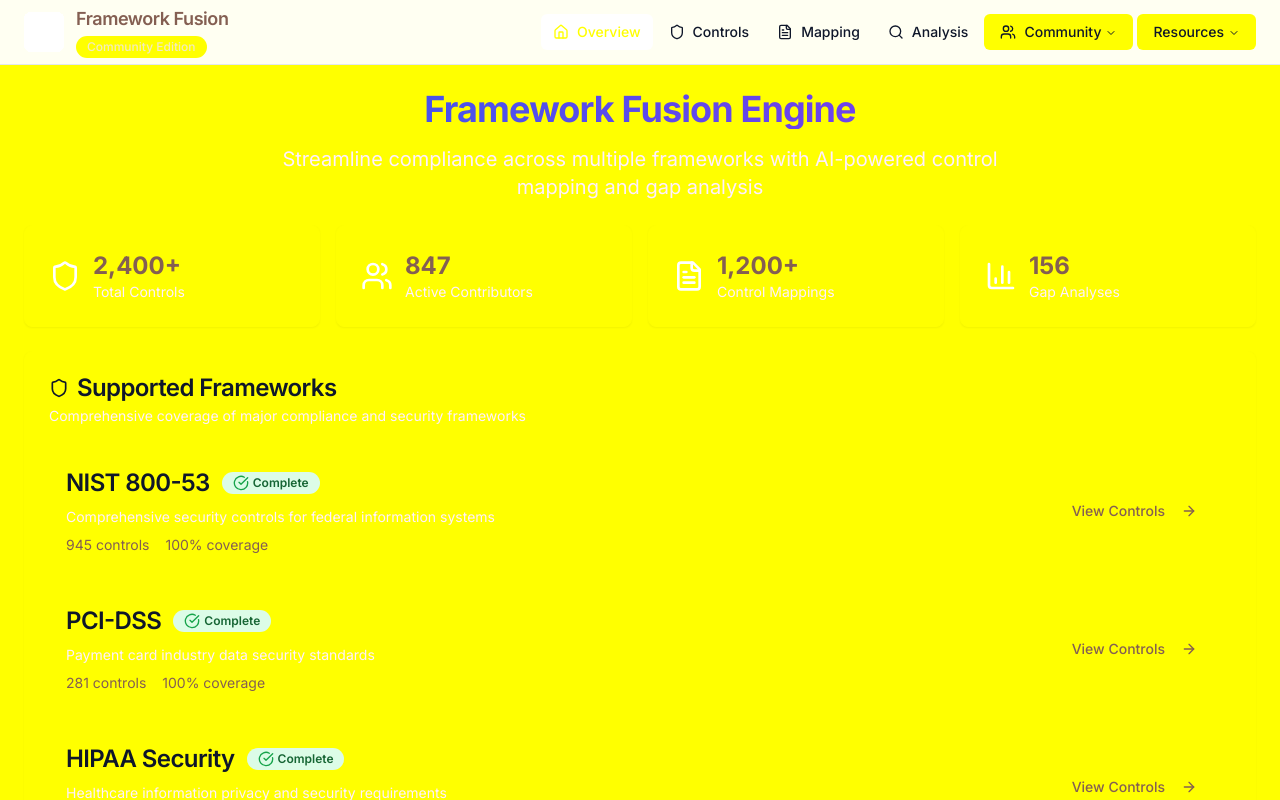
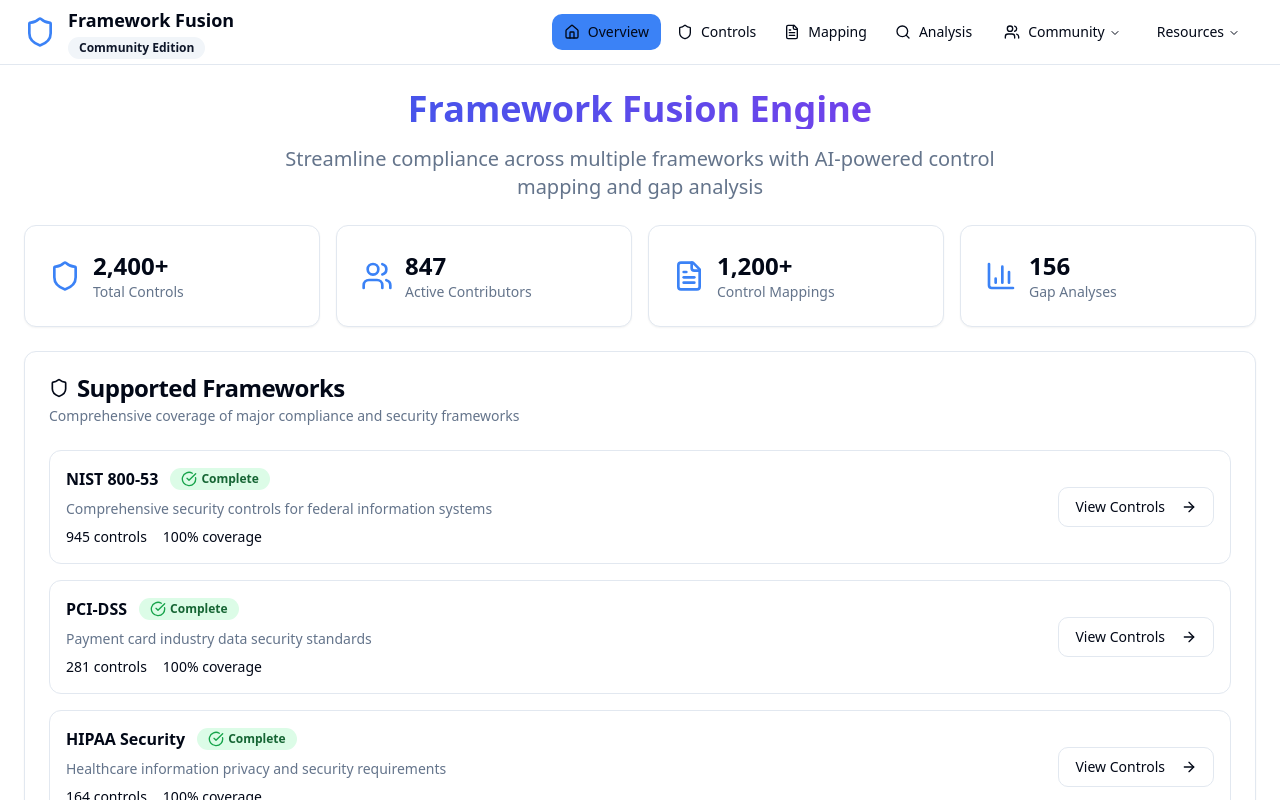
Before and after one commit to mmacri/framework-fusion-engine, a React (Vite) app: page / in a window 1280 px wide. Both pictures are taken after a click on the button "Enter Platform". Shown: the top 800 px of the page. Built offline with nearby package versions, Linux system fonts and the light colour scheme.

Commit message:
Reverted to commit 4273ec7dafbebf413c5a818d55db5690cd8e2aa5

```diff
--- a/index.html
+++ b/index.html
@@ -1,101 +1,24 @@
-
-<!doctype html>
+<!DOCTYPE html>
 <html lang="en">
   <head>
     <meta charset="UTF-8" />
-    <link rel="icon" type="image/svg+xml" href="/favicon.ico" />
     <meta name="viewport" content="width=device-width, initial-scale=1.0" />
+    <title>framework-fusion-engine</title>
+    <meta name="description" content="Lovable Generated Project" />
+    <meta name="author" content="Lovable" />
 
-    <!-- Professional fonts -->
-    <link rel="preconnect" href="https://fonts.googleapis.com">
-    <link rel="preconnect" href="https://fonts.gstatic.com" crossorigin>
-    <link href="https://fonts.googleapis.com/css2?family=Inter:wght@300;400;500;600;700&family=JetBrains+Mono:wght@400;500;600&display=swap" rel="stylesheet">
+    <meta property="og:title" content="framework-fusion-engine" />
+    <meta property="og:description" content="Lovable Generated Project" />
+    <meta property="og:type" content="website" />
+    <meta property="og:image" content="https://lovable.dev/opengraph-image-p98pqg.png" />
 
-    <title>Framework Fusion Engine - Security Compliance Management</title>
-    <meta name="description" content="A collaborative platform for managing security controls across multiple compliance frameworks. Join thousands of security professionals building the future of compliance management.">
-    <meta name="keywords" content="security compliance, NIST, PCI-DSS, HIPAA, SOX, ISO 27001, security controls, compliance framework, open source">
-    <meta name="author" content="Framework Fusion Community">
+    <meta name="twitter:card" content="summary_large_image" />
+    <meta name="twitter:site" content="@lovable_dev" />
+    <meta name="twitter:image" content="https://lovable.dev/opengraph-image-p98pqg.png" />
+  </head>
 
-    <!-- Open Graph / Facebook -->
-    <meta property="og:type" content="website">
-    <meta property="og:url" content="https://framework-fusion.github.io/">
-    <meta property="og:title" content="Framework Fusion Engine - Security Compliance Management">
-    <meta property="og:description" content="A collaborative platform for managing security controls across multiple compliance frameworks.">
-    <meta property="og:image" content="https://framework-fusion.github.io/placeholder.svg">
-
-    <!-- Twitter -->
-    <meta property="twitter:card" content="summary_large_image">
-    <meta property="twitter:url" content="https://framework-fusion.github.io/">
-    <meta property="twitter:title" content="Framework Fusion Engine - Security Compliance Management">
-    <meta property="twitter:description" content="A collaborative platform for managing security controls across multiple compliance frameworks.">
-    <meta property="twitter:image" content="https://framework-fusion.github.io/placeholder.svg">
-
-    <!-- Theme color -->
-    <meta name="theme-color" content="#3b82f6">
-
-    <!-- Canonical URL -->
-    <link rel="canonical" href="https://framework-fusion.github.io/">
-
-    <!-- Schema.org structured data -->
-    <script type="application/ld+json">
-    {
-      "@context": "https://schema.org",
-      "@type": "SoftwareApplication",
-      "name": "Framework Fusion Engine",
-      "description": "A collaborative platform for managing security controls across multiple compliance frameworks",
-      "applicationCategory": "SecurityApplication",
-      "operatingSystem": "Web",
-      "offers": {
-        "@type": "Offer",
-        "price": "0",
-        "priceCurrency": "USD"
-      },
-      "aggregateRating": {
-        "@type": "AggregateRating",
-        "ratingValue": "4.8",
-        "ratingCount": "847"
-      }
-    }
-    </script>
-
-    <style>
-      /* Critical CSS for loading state */
-      body {
-        font-family: 'Inter', system-ui, -apple-system, sans-serif;
-        line-height: 1.6;
-        color: #0f172a;
-        background-color: #ffffff;
-      }
-
-      .loading {
-        display: flex;
-        align-items: center;
-        justify-content: center;
-        min-height: 100vh;
-        background: linear-gradient(135deg, #ffffff 0%, #f8fafc 100%);
-      }
-
-      .loading-spinner {
-        width: 32px;
-        height: 32px;
-        border: 2px solid #e2e8f0;
-        border-top: 2px solid #3b82f6;
-        border-radius: 50%;
-        animation: spin 1s linear infinite;
-      }
-
-      @keyframes spin {
-        0% { transform: rotate(0deg); }
-        100% { transform: rotate(360deg); }
-      }
-    </style>
-  </head>
   <body>
-    <div id="root">
-      <div class="loading">
-        <div class="loading-spinner"></div>
-      </div>
-    </div>
+    <div id="root"></div>
     <script type="module" src="/src/main.tsx"></script>
   </body>
 </html>
--- a/package.json
+++ b/package.json
@@ -19,7 +19,7 @@
     "@radix-ui/react-checkbox": "^1.1.1",
     "@radix-ui/react-collapsible": "^1.1.0",
     "@radix-ui/react-context-menu": "^2.2.1",
-    "@radix-ui/react-dialog": "^1.1.14",
+    "@radix-ui/react-dialog": "^1.1.2",
     "@radix-ui/react-dropdown-menu": "^2.1.1",
     "@radix-ui/react-hover-card": "^1.1.1",
     "@radix-ui/react-label": "^2.1.0",
@@ -30,7 +30,7 @@
     "@radix-ui/react-radio-group": "^1.2.0",
     "@radix-ui/react-scroll-area": "^1.2.9",
     "@radix-ui/react-select": "^2.1.1",
-    "@radix-ui/react-separator": "^1.1.7",
+    "@radix-ui/react-separator": "^1.1.0",
     "@radix-ui/react-slider": "^1.2.0",
     "@radix-ui/react-slot": "^1.1.0",
     "@radix-ui/react-switch": "^1.1.0",
--- a/src/components/AppNavigation.tsx
+++ b/src/components/AppNavigation.tsx
@@ -48,17 +48,15 @@ export function AppNavigation({ activeView, onViewChange }: AppNavigationProps)
   ];
 
   return (
-    <div className="nav-clean sticky top-0 z-50">
+    <div className="border-b bg-background/95 backdrop-blur supports-[backdrop-filter]:bg-background/60">
       <div className="container mx-auto px-6">
         <div className="flex items-center justify-between h-16">
           {/* Logo */}
           <div className="flex items-center gap-3">
-            <div className="p-2 bg-primary/10 rounded-lg">
-              <Shield className="h-6 w-6 text-primary" />
-            </div>
+            <Shield className="h-8 w-8 text-primary" />
             <div>
-              <h1 className="text-lg font-semibold text-foreground">Framework Fusion</h1>
-              <Badge variant="secondary" className="text-xs font-medium">Community Edition</Badge>
+              <h1 className="text-lg font-semibold">Framework Fusion</h1>
+              <Badge variant="secondary" className="text-xs">Community Edition</Badge>
             </div>
           </div>
 
@@ -72,7 +70,7 @@ export function AppNavigation({ activeView, onViewChange }: AppNavigationProps)
                     variant={activeView === item.id ? "default" : "ghost"}
                     size="sm"
                     onClick={() => onViewChange(item.id)}
-                    className="flex items-center gap-2 font-medium"
+                    className="flex items-center gap-2"
                   >
                     <item.icon className="h-4 w-4" />
                     {item.label}
@@ -82,19 +80,19 @@ export function AppNavigation({ activeView, onViewChange }: AppNavigationProps)
 
               {/* Community Dropdown */}
               <NavigationMenuItem>
-                <NavigationMenuTrigger className="h-9 font-medium">
+                <NavigationMenuTrigger className="h-9">
                   <Users className="h-4 w-4 mr-2" />
                   Community
                 </NavigationMenuTrigger>
                 <NavigationMenuContent>
-                  <div className="grid w-[300px] gap-3 p-4 bg-background border border-border rounded-lg shadow-clean-lg">
+                  <div className="grid w-[300px] gap-3 p-4">
                     {communityItems.map((item) => (
                       <NavigationMenuLink key={item.id} asChild>
                         <Button
                           variant={activeView === item.id ? "default" : "ghost"}
                           size="sm"
                           onClick={() => onViewChange(item.id)}
-                          className="w-full justify-start gap-2 font-medium"
+                          className="w-full justify-start gap-2"
                         >
                           <item.icon className="h-4 w-4" />
                           {item.label}
@@ -107,16 +105,16 @@ export function AppNavigation({ activeView, onViewChange }: AppNavigationProps)
 
               {/* Resources Dropdown */}
               <NavigationMenuItem>
-                <NavigationMenuTrigger className="h-9 font-medium">Resources</NavigationMenuTrigger>
+                <NavigationMenuTrigger className="h-9">Resources</NavigationMenuTrigger>
                 <NavigationMenuContent>
-                  <div className="grid w-[300px] gap-3 p-4 bg-background border border-border rounded-lg shadow-clean-lg">
+                  <div className="grid w-[300px] gap-3 p-4">
                     {resourceItems.map((item) => (
                       <NavigationMenuLink key={item.id} asChild>
                         <Button
                           variant={activeView === item.id ? "default" : "ghost"}
                           size="sm"
                           onClick={() => onViewChange(item.id)}
-                          className="w-full justify-start gap-2 font-medium"
+                          className="w-full justify-start gap-2"
                         >
                           <item.icon className="h-4 w-4" />
                           {item.label}
--- a/src/components/Dashboard.tsx
+++ b/src/components/Dashboard.tsx
@@ -5,22 +5,14 @@ import { MainApp } from "./MainApp";
 
 export function Dashboard() {
   const [showLanding, setShowLanding] = useState(true);
-  const [discussions, setDiscussions] = useState<Array<{
-    id: string;
-    title: string;
-    author: string;
-    replies: number;
-    lastActivity: string;
-    category: string;
-  }>>([]);
 
   const handleEnterApp = () => {
     setShowLanding(false);
   };
 
   if (showLanding) {
-    return <LandingPage onEnterApp={handleEnterApp} discussions={discussions} />;
+    return <LandingPage onEnterApp={handleEnterApp} />;
   }
 
-  return <MainApp onDiscussionsUpdate={setDiscussions} />;
+  return <MainApp />;
 }
--- a/src/index.css
+++ b/src/index.css
@@ -3,87 +3,86 @@
 @tailwind components;
 @tailwind utilities;
 
-/* Professional white, blue, and black design system */
+/* Enhanced design system with vibrant, professional colors */
 
 @layer base {
   :root {
-    --background: 255 255 255;
-    --foreground: 15 23 42;
+    --background: 0 0% 100%;
+    --foreground: 222.2 84% 4.9%;
 
-    --card: 255 255 255;
-    --card-foreground: 15 23 42;
+    --card: 0 0% 100%;
+    --card-foreground: 222.2 84% 4.9%;
 
-    --popover: 255 255 255;
-    --popover-foreground: 15 23 42;
+    --popover: 0 0% 100%;
+    --popover-foreground: 222.2 84% 4.9%;
 
-    --primary: 37 99 235;
-    --primary-foreground: 255 255 255;
+    --primary: 217.2 91.2% 59.8%;
+    --primary-foreground: 222.2 84% 4.9%;
 
-    --secondary: 248 250 252;
-    --secondary-foreground: 51 65 85;
+    --secondary: 210 40% 96.1%;
+    --secondary-foreground: 222.2 47.4% 11.2%;
 
-    --muted: 241 245 249;
-    --muted-foreground: 100 116 139;
+    --muted: 210 40% 96.1%;
+    --muted-foreground: 215.4 16.3% 46.9%;
 
-    --accent: 239 246 255;
-    --accent-foreground: 30 64 175;
+    --accent: 210 40% 96.1%;
+    --accent-foreground: 222.2 47.4% 11.2%;
 
-    --destructive: 220 38 38;
-    --destructive-foreground: 255 255 255;
+    --destructive: 0 84.2% 60.2%;
+    --destructive-foreground: 210 40% 98%;
 
-    --border: 226 232 240;
-    --input: 226 232 240;
-    --ring: 37 99 235;
+    --border: 214.3 31.8% 91.4%;
+    --input: 214.3 31.8% 91.4%;
+    --ring: 217.2 91.2% 59.8%;
 
-    --radius: 0.5rem;
+    --radius: 0.75rem;
 
-    --sidebar-background: 248 250 252;
-    --sidebar-foreground: 51 65 85;
-    --sidebar-primary: 37 99 235;
-    --sidebar-primary-foreground: 255 255 255;
-    --sidebar-accent: 241 245 249;
-    --sidebar-accent-foreground: 30 64 175;
-    --sidebar-border: 226 232 240;
-    --sidebar-ring: 37 99 235;
+    --sidebar-background: 0 0% 98%;
+    --sidebar-foreground: 240 5.3% 26.1%;
+    --sidebar-primary: 240 5.9% 10%;
+    --sidebar-primary-foreground: 0 0% 98%;
+    --sidebar-accent: 240 4.8% 95.9%;
+    --sidebar-accent-foreground: 240 5.9% 10%;
+    --sidebar-border: 220 13% 91%;
+    --sidebar-ring: 217.2 91.2% 59.8%;
   }
 
   .dark {
-    --background: 3 7 18;
-    --foreground: 248 250 252;
+    --background: 222.2 84% 4.9%;
+    --foreground: 210 40% 98%;
 
-    --card: 15 23 42;
-    --card-foreground: 248 250 252;
+    --card: 222.2 84% 4.9%;
+    --card-foreground: 210 40% 98%;
 
-    --popover: 15 23 42;
-    --popover-foreground: 248 250 252;
+    --popover: 222.2 84% 4.9%;
+    --popover-foreground: 210 40% 98%;
 
-    --primary: 59 130 246;
-    --primary-foreground: 255 255 255;
+    --primary: 217.2 91.2% 59.8%;
+    --primary-foreground: 222.2 47.4% 11.2%;
 
-    --secondary: 30 41 59;
-    --secondary-foreground: 203 213 225;
+    --secondary: 217.2 32.6% 17.5%;
+    --secondary-foreground: 210 40% 98%;
 
-    --muted: 30 41 59;
-    --muted-foreground: 148 163 184;
+    --muted: 217.2 32.6% 17.5%;
+    --muted-foreground: 215 20.2% 65.1%;
 
-    --accent: 51 65 85;
-    --accent-foreground: 147 197 253;
+    --accent: 217.2 32.6% 17.5%;
+    --accent-foreground: 210 40% 98%;
 
-    --destructive: 239 68 68;
-    --destructive-foreground: 255 255 255;
+    --destructive: 0 62.8% 30.6%;
+    --destructive-foreground: 210 40% 98%;
 
-    --border: 51 65 85;
-    --input: 51 65 85;
-    --ring: 59 130 246;
-
-    --sidebar-background: 15 23 42;
-    --sidebar-foreground: 203 213 225;
-    --sidebar-primary: 59 130 246;
-    --sidebar-primary-foreground: 255 255 255;
-    --sidebar-accent: 30 41 59;
-    --sidebar-accent-foreground: 147 197 253;
-    --sidebar-border: 51 65 85;
-    --sidebar-ring: 59 130 246;
+    --border: 217.2 32.6% 17.5%;
+    --input: 217.2 32.6% 17.5%;
+    --ring: 212.7 26.8% 83.9%;
+    --sidebar-background: 240 5.9% 10%;
+    --sidebar-foreground: 240 4.8% 95.9%;
+    --sidebar-primary: 224.3 76.3% 48%;
+    --sidebar-primary-foreground: 0 0% 100%;
+    --sidebar-accent: 240 3.7% 15.9%;
+    --sidebar-accent-foreground: 240 4.8% 95.9%;
+    --sidebar-border: 240 3.7% 15.9%;
+    --sidebar-ring: 217.2 91.2% 59.8%;
   }
 }
 
@@ -93,126 +92,90 @@
   }
 
   body {
-    @apply bg-white text-slate-900 font-sans;
+    @apply bg-background text-foreground;
     font-feature-settings: "rlig" 1, "calt" 1;
-    line-height: 1.6;
-  }
-
-  h1, h2, h3, h4, h5, h6 {
-    @apply font-semibold tracking-tight text-slate-900;
-    line-height: 1.3;
-  }
-
-  h1 {
-    @apply text-4xl lg:text-5xl;
-  }
-
-  h2 {
-    @apply text-3xl lg:text-4xl;
-  }
-
-  h3 {
-    @apply text-2xl lg:text-3xl;
-  }
-
-  h4 {
-    @apply text-xl lg:text-2xl;
-  }
-
-  p {
-    @apply text-base leading-relaxed text-slate-700;
   }
 }
 
 @layer components {
-  /* Professional button styles */
-  .btn-primary {
-    @apply bg-blue-600 text-white hover:bg-blue-700 shadow-sm border-0 font-medium transition-colors;
+  /* Enhanced button hover effects */
+  .btn-gradient {
+    @apply bg-gradient-to-r from-blue-600 to-purple-600 hover:from-blue-700 hover:to-purple-700 transform hover:scale-105 transition-all duration-200;
   }
 
-  .btn-secondary {
-    @apply bg-slate-100 text-slate-700 hover:bg-slate-200 border border-slate-200 font-medium transition-colors;
+  /* Enhanced card hover effects */
+  .card-hover {
+    @apply hover:shadow-xl hover:-translate-y-1 transition-all duration-300;
   }
 
-  /* Clean card styles */
-  .card-clean {
-    @apply bg-white border border-slate-200 shadow-sm rounded-lg hover:shadow-md transition-shadow duration-200;
+  /* Smooth animations for navigation */
+  .nav-item {
+    @apply relative overflow-hidden transition-all duration-200;
   }
 
-  /* Professional navigation */
-  .nav-clean {
-    @apply bg-white/95 backdrop-blur-sm border-b border-slate-200;
+  .nav-item::before {
+    content: '';
+    @apply absolute bottom-0 left-0 w-full h-0.5 bg-gradient-to-r from-blue-600 to-purple-600 transform scale-x-0 origin-left transition-transform duration-300;
+  }
+
+  .nav-item:hover::before {
+    @apply scale-x-100;
   }
 
   /* Enhanced focus states */
   .focus-ring {
-    @apply focus:outline-none focus:ring-2 focus:ring-blue-500 focus:ring-offset-2 focus:ring-offset-white;
+    @apply focus:outline-none focus:ring-2 focus:ring-blue-500 focus:ring-offset-2;
   }
 
-  /* Clean section spacing */
-  .section-spacing {
-    @apply py-16 lg:py-24;
+  /* Gradient text utilities */
+  .text-gradient {
+    @apply bg-gradient-to-r from-blue-600 to-purple-600 bg-clip-text text-transparent;
   }
 
-  .section-spacing-sm {
-    @apply py-8 lg:py-12;
+  .text-gradient-green {
+    @apply bg-gradient-to-r from-green-600 to-blue-600 bg-clip-text text-transparent;
   }
 
-  /* Professional text styles */
-  .text-balance {
-    text-wrap: balance;
-  }
-
-  .text-professional {
-    @apply text-slate-600 leading-relaxed;
+  .text-gradient-orange {
+    @apply bg-gradient-to-r from-orange-600 to-red-600 bg-clip-text text-transparent;
   }
 }
 
-/* Enhanced scrollbar */
+/* Custom scrollbar */
 ::-webkit-scrollbar {
-  width: 6px;
-  height: 6px;
+  width: 8px;
+  height: 8px;
 }
 
 ::-webkit-scrollbar-track {
-  background: #f1f5f9;
+  background: hsl(var(--muted));
+  border-radius: 4px;
 }
 
 ::-webkit-scrollbar-thumb {
-  background: #cbd5e1;
-  border-radius: 3px;
+  background: hsl(var(--primary));
+  border-radius: 4px;
 }
 
 ::-webkit-scrollbar-thumb:hover {
-  background: #94a3b8;
+  background: hsl(var(--primary) / 0.8);
 }
 
-/* Professional animations */
-@keyframes fade-in {
-  from {
-    opacity: 0;
-    transform: translateY(8px);
+/* Enhanced loading animations */
+@keyframes pulse-soft {
+  0%, 100% {
+    opacity: 1;
   }
-  to {
-    opacity: 1;
-    transform: translateY(0);
+  50% {
+    opacity: 0.7;
   }
 }
 
-.animate-fade-in {
-  animation: fade-in 0.3s ease-out;
+.animate-pulse-soft {
+  animation: pulse-soft 2s cubic-bezier(0.4, 0, 0.6, 1) infinite;
 }
 
-/* Clean gradient backgrounds */
-.gradient-clean {
-  background: linear-gradient(135deg, #ffffff 0%, #f8fafc 100%);
+/* Enhanced backdrop blur for modals */
+.backdrop-blur-strong {
+  backdrop-filter: blur(20px);
 }
-
-/* Professional blue gradients */
-.gradient-blue {
-  background: linear-gradient(135deg, #dbeafe 0%, #bfdbfe 100%);
-}
-
-.gradient-blue-dark {
-  background: linear-gradient(135deg, #2563eb 0%, #1d4ed8 100%);
-}
--- a/tailwind.config.ts
+++ b/tailwind.config.ts
@@ -1,4 +1,3 @@
-
 import type { Config } from "tailwindcss";
 
 export default {
@@ -19,10 +18,6 @@ export default {
 			}
 		},
 		extend: {
-			fontFamily: {
-				sans: ['Inter', 'system-ui', 'sans-serif'],
-				mono: ['JetBrains Mono', 'Monaco', 'Consolas', 'monospace'],
-			},
 			colors: {
 				border: 'hsl(var(--border))',
 				input: 'hsl(var(--input))',
@@ -73,15 +68,6 @@ export default {
 				md: 'calc(var(--radius) - 2px)',
 				sm: 'calc(var(--radius) - 4px)'
 			},
-			spacing: {
-				'18': '4.5rem',
-				'88': '22rem',
-			},
-			boxShadow: {
-				'clean': '0 1px 3px 0 rgba(0, 0, 0, 0.05), 0 1px 2px 0 rgba(0, 0, 0, 0.02)',
-				'clean-md': '0 4px 6px -1px rgba(0, 0, 0, 0.05), 0 2px 4px -1px rgba(0, 0, 0, 0.03)',
-				'clean-lg': '0 10px 15px -3px rgba(0, 0, 0, 0.05), 0 4px 6px -2px rgba(0, 0, 0, 0.02)',
-			},
 			keyframes: {
 				'accordion-down': {
 					from: {
```
Also changed, not shown: src/components/Community/CommunityDashboard.tsx (+40 -48 lines), src/components/LandingPage.tsx (+64 -134 lines), src/components/MainApp.tsx (+2 -13 lines), 1 other file (tests, documents, lock files or other folders).
